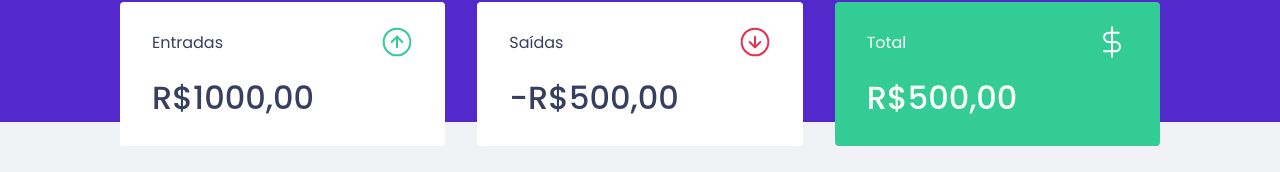
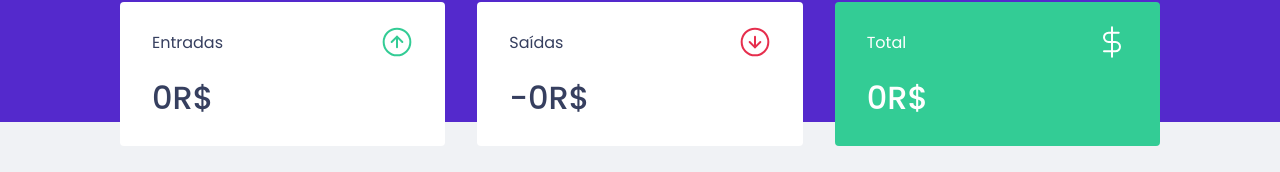
Before and after one commit to PedroMilan/dtmoney, a React (Create React App) app: page / in a window 1280 px wide. Shown: the part 166-338 px from the top of the page. Built offline with nearby package versions, Linux system fonts and the light colour scheme; no server answers; what miragejs would draw is missing.

Commit message:
New Code

```diff
--- a/src/components/NewTransactionModal/index.tsx
+++ b/src/components/NewTransactionModal/index.tsx
@@ -88,9 +88,9 @@
           <RadioBox
             type="button"
             onClick={() => {
-              setType("widthdraw");
+              setType("withdraw");
             }}
-            isActive={type === "widthdraw"}
+            isActive={type === "withdraw"}
             activeColor="red"
           >
             <img src={outcomeImg} alt="Saída" />
--- a/src/components/Summary/index.tsx
+++ b/src/components/Summary/index.tsx
@@ -8,7 +8,24 @@
 export function Summary() {
   const { transactions } = useContext(TransactionsContext);
 
-  console.log(transactions);
+  const summary = transactions.reduce(
+    (acc, transaction) => {
+      if (transaction.type === "deposit") {
+        acc.deposits += transaction.amount;
+        acc.total += transaction.amount;
+      } else {
+        acc.withdraws += transaction.amount;
+        acc.total -= transaction.amount;
+      }
+
+      return acc;
+    },
+    {
+      deposits: 0,
+      withdraws: 0,
+      total: 0,
+    }
+  );
 
   return (
     <Container>
@@ -17,7 +34,7 @@
           <p>Entradas</p>
           <img src={entradaImg} alt="entrada" />
         </header>
-        <strong>R$1000,00</strong>
+        <strong>{summary.deposits}R$</strong>
       </div>
 
       <div>
@@ -25,7 +42,7 @@
           <p>Saídas</p>
           <img src={saidaImg} alt="saida" />
         </header>
-        <strong> -R$500,00</strong>
+        <strong>-{summary.withdraws}R$</strong>
       </div>
 
       <div className="highlight-background">
@@ -33,7 +50,7 @@
           <p>Total</p>
           <img src={totalImg} alt="total" />
         </header>
-        <strong>R$500,00</strong>
+        <strong>{summary.total}R$</strong>
       </div>
     </Container>
   );
```
